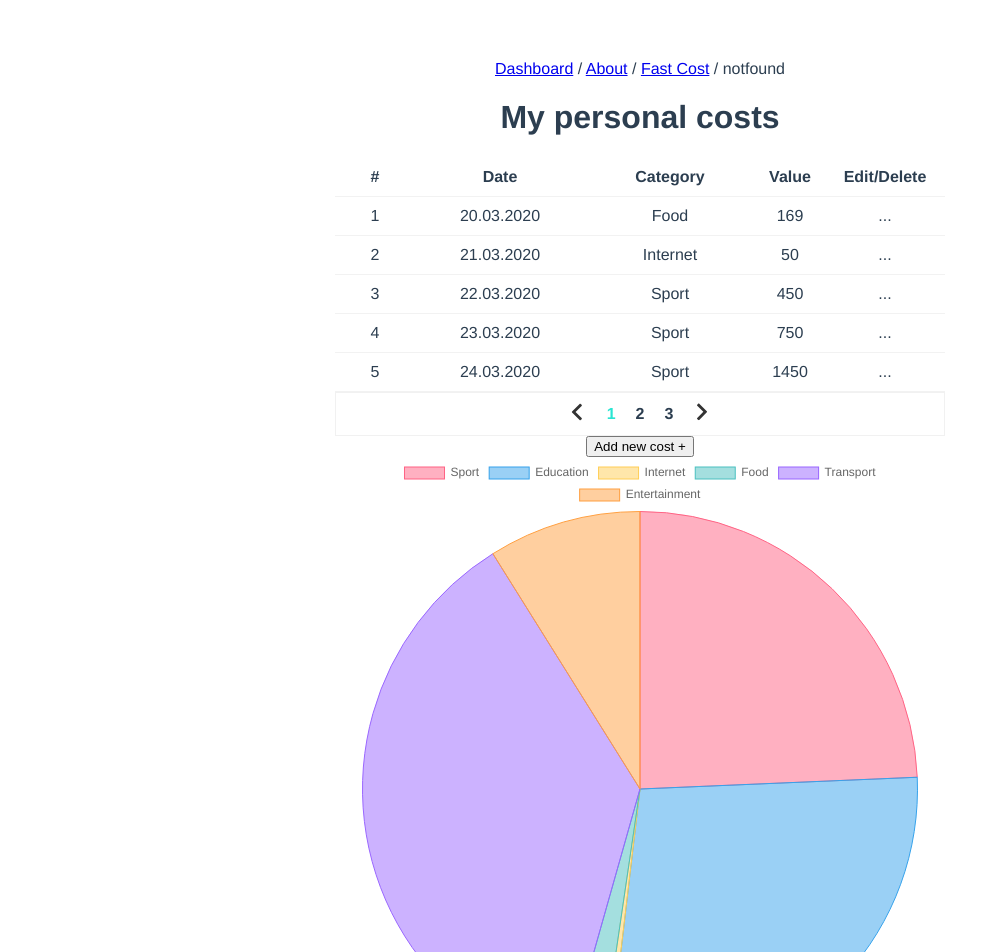
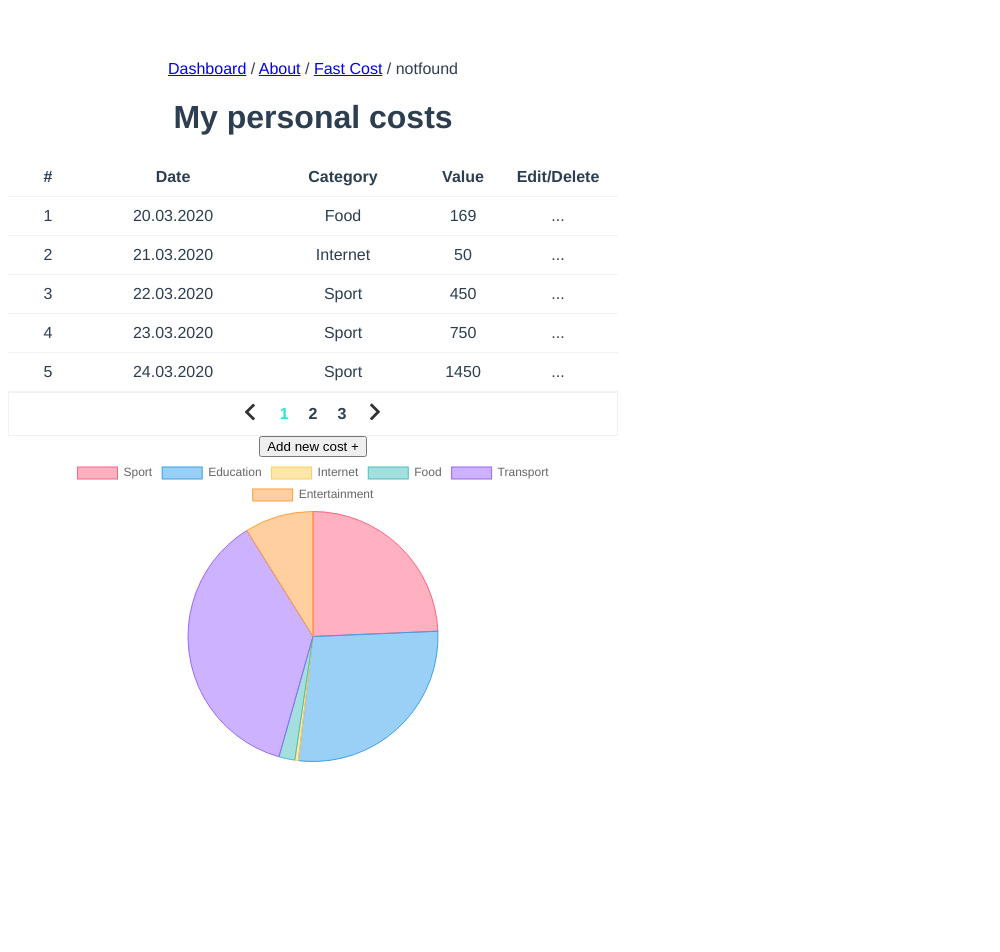
Before and after one commit to Mercique/Vue, a Vue app in the folder fp/: page / in a window 1280 px wide. Shown: the top 952 px of the page, without its empty margins (0-1000 px from the left). After the commit the page ends 800 px from the top, so only its background shows below. Built offline with nearby package versions, Linux system fonts and the light colour scheme.

Commit message:
fix piechart size

```diff
--- a/fp/src/App.vue
+++ b/fp/src/App.vue
@@ -70,8 +70,6 @@ export default {
 
 <style lang="scss" scoped>
 #app {
-  display: flex;
-  justify-content: center;
   font-family: Avenir, Helvetica, Arial, sans-serif;
   -webkit-font-smoothing: antialiased;
   -moz-osx-font-smoothing: grayscale;
--- a/fp/src/components/PieChart.vue
+++ b/fp/src/components/PieChart.vue
@@ -1,4 +1,6 @@
-<canvas ref="canvas" width="400" height="400"></canvas>
+<template>
+  <canvas ref="canvas"></canvas>
+</template>
 
 <script>
 import { Pie } from "vue-chartjs";
--- a/fp/src/views/Dashboard.vue
+++ b/fp/src/views/Dashboard.vue
@@ -1,5 +1,6 @@
 <template>
   <main>
+    <div>
       <h1 class="title">My personal costs</h1>
       <!-- <add-payment-form /> -->
       <payments-display :items="currentElements" />
@@ -10,7 +11,8 @@
         @paginate="changePage"
       />
       <button @click="openModal">Add new cost +</button>
-    <pie-chart :items="currentElements" />
+    </div>
+    <pie-chart />
   </main>
 </template>
 
@@ -18,7 +20,7 @@
 import PaymentsDisplay from "../components/PaymentsDisplay.vue";
 import { mapMutations, mapGetters, mapActions } from "vuex";
 import Pagination from "../components/Pagination.vue";
-import PieChart from '../components/PieChart.vue';
+import PieChart from "../components/PieChart.vue";
 export default {
   name: "Dashboard",
   components: {
@@ -71,4 +73,5 @@ export default {
 };
 </script>
 
-<style></style>
+<style>
+</style>
```
Lines whose indentation alone changed are shown as unchanged.
